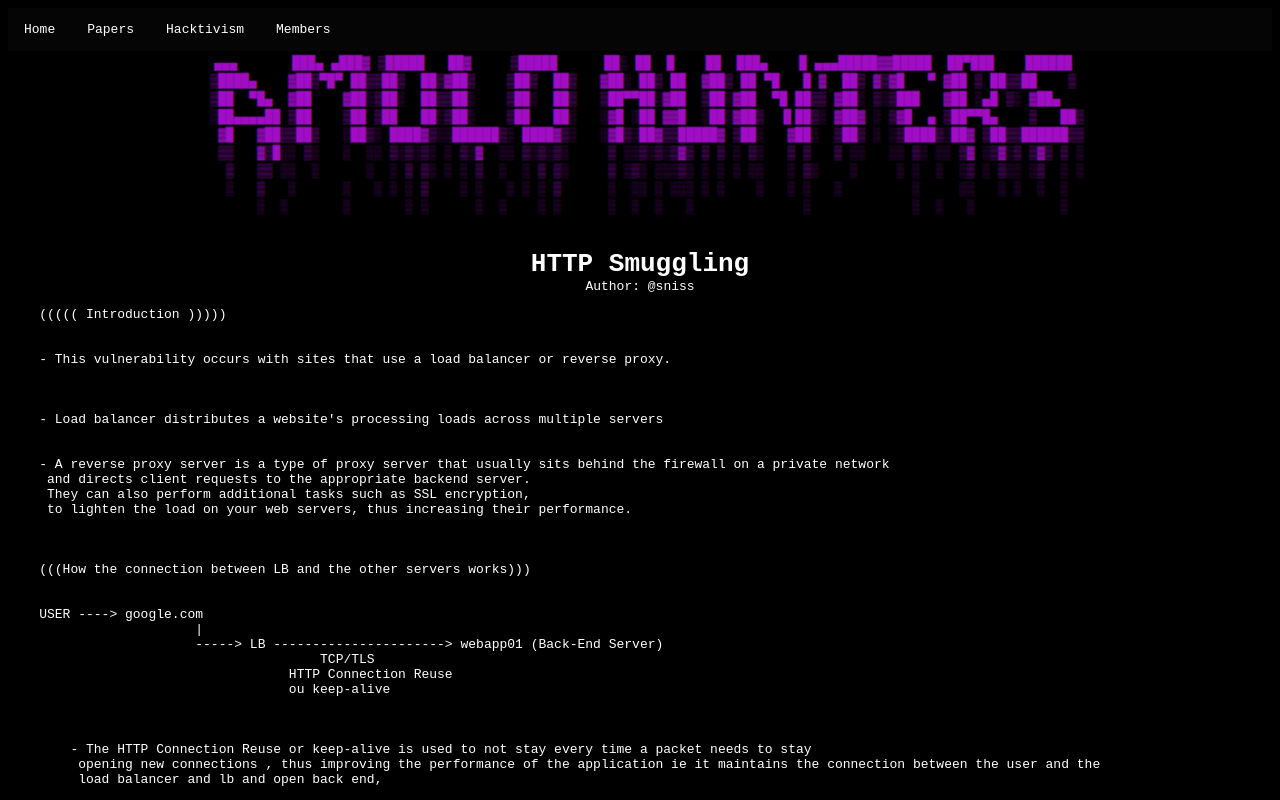
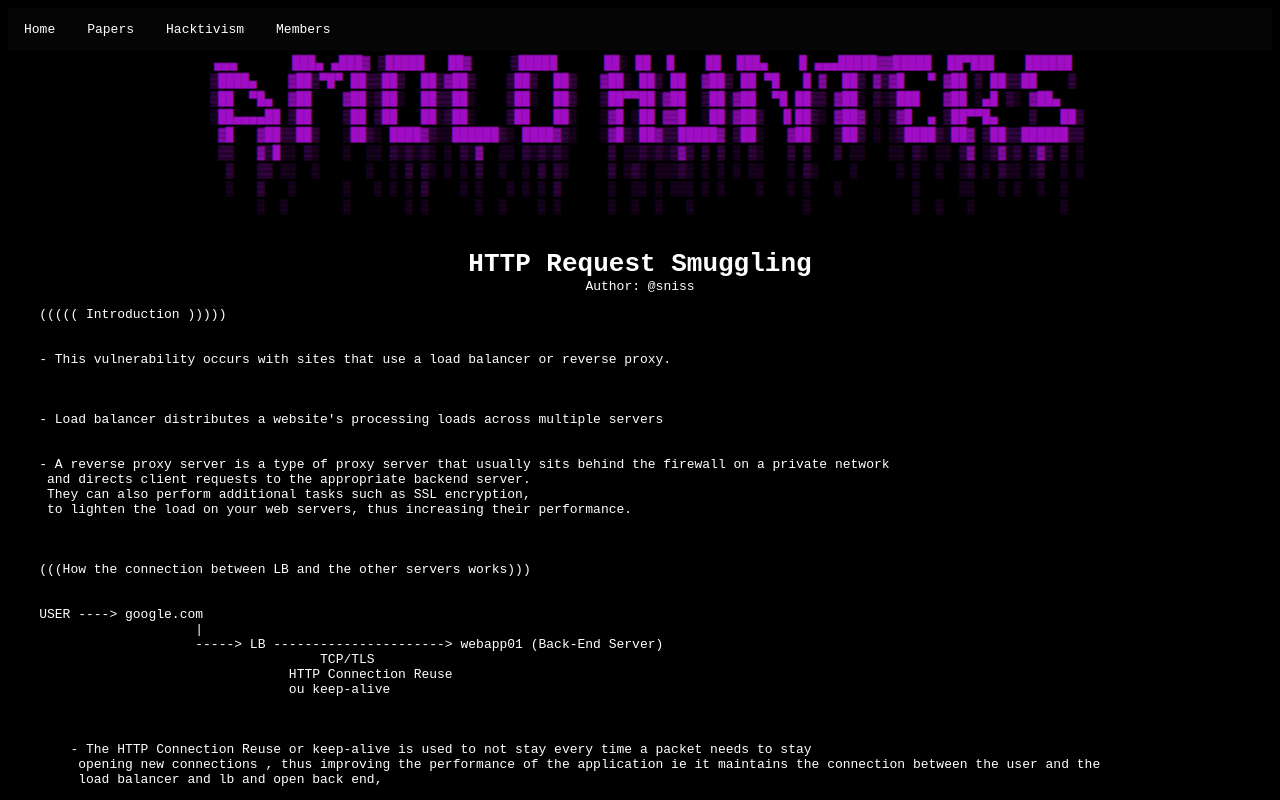
Before and after one commit to AmoloHT/amoloht.github.io, a plain HTML site: page en/papers/paper/http-smuggling.html in a window 1280 px wide. Shown: the top 800 px of the page. Drawn offline with Linux system fonts and the light colour scheme.

Commit message:
Update http-smuggling.html

```diff
--- a/en/papers/paper/http-smuggling.html
+++ b/en/papers/paper/http-smuggling.html
@@ -54,7 +54,7 @@
             <h1 style="color:black;" align="right">.</h1>
             <h1 style="color:black;" align="right">.</h1>
         </div>
-        <h1 style="line-height: normal; margin:unset; padding:unset; font-family:monospace; text-align:center; color:white;">HTTP Smuggling</h1>
+        <h1 style="line-height: normal; margin:unset; padding:unset; font-family:monospace; text-align:center; color:white;">HTTP Request Smuggling</h1>
         <p style="line-height: normal; margin:unset; padding:unset; font-family:monospace; text-align:center; color:white;">Author: @sniss</p>
         <div>
                 <pre style="color:white;">    ((((( Introduction )))))
```
